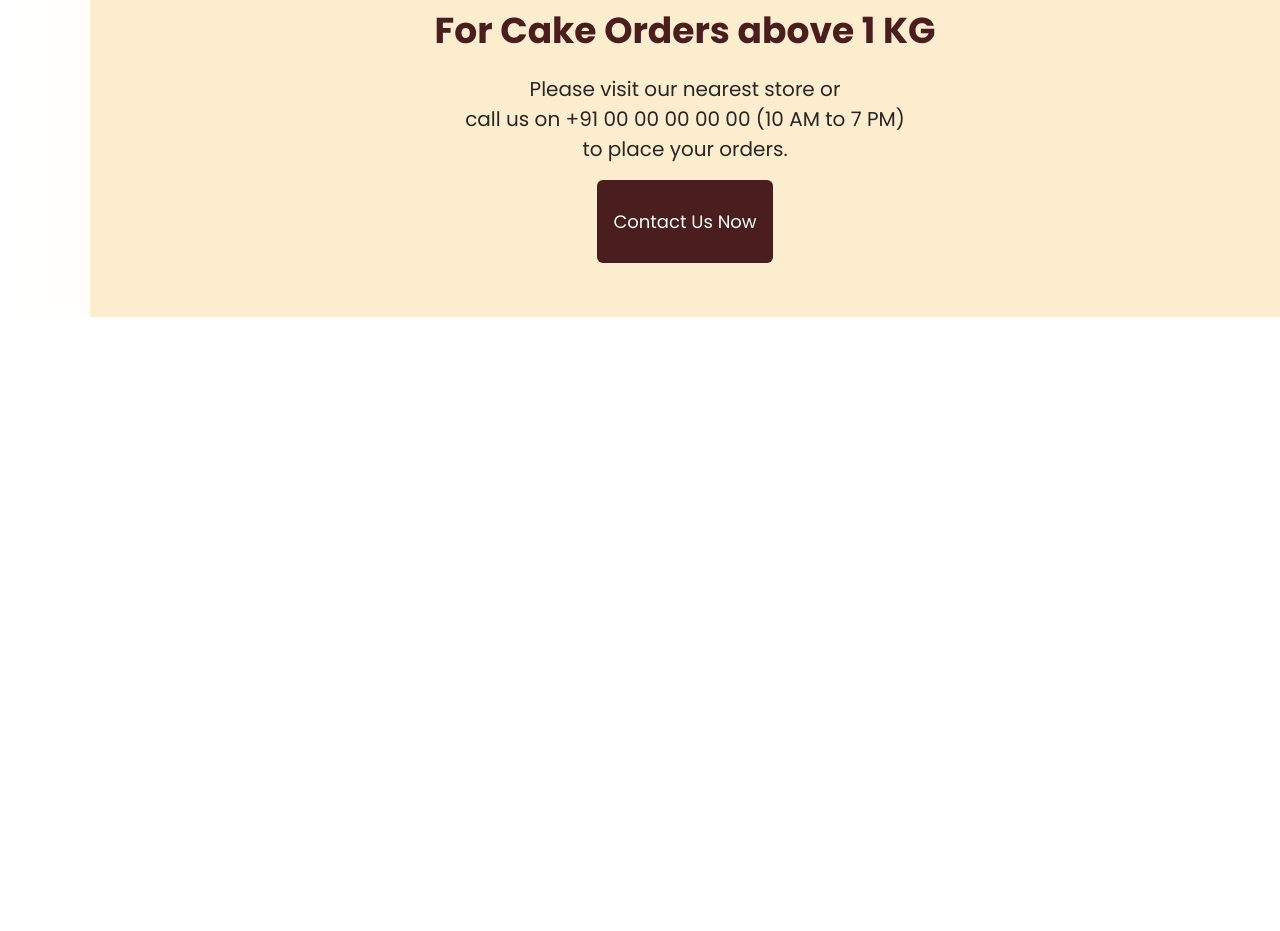
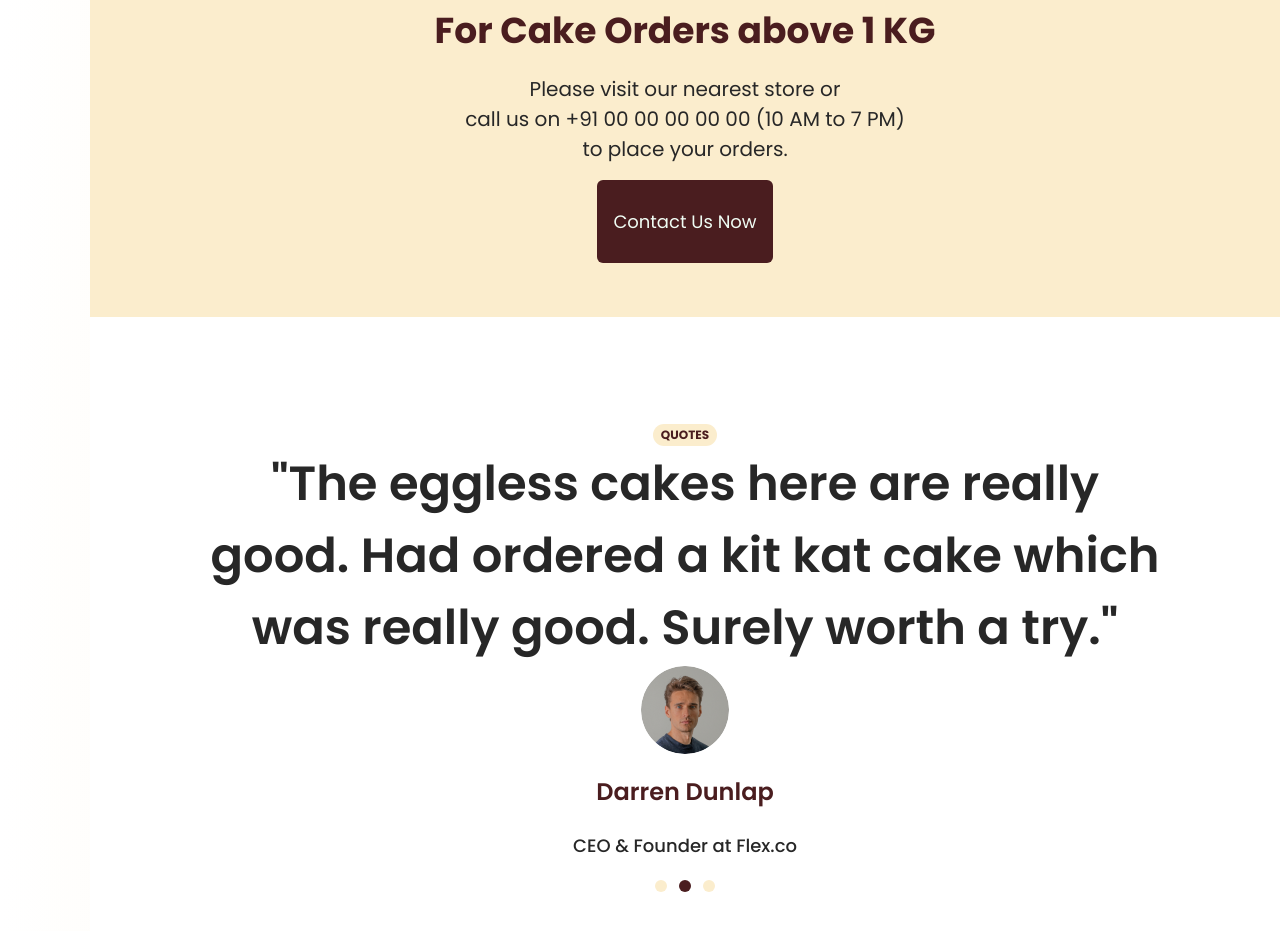
Before and after one commit to viniciusmarson/chocobrat-bakery-website, a plain HTML site: page index.html in a window 1280 px wide. Shown: the part 3273-4204 px from the top of the page. Before the commit the page ends 3590 px from the top, so only its background shows below. Drawn offline with Linux system fonts and the light colour scheme.

Commit message:
added the recomendations on index and styles

```diff
--- a/index.html
+++ b/index.html
@@ -354,6 +354,34 @@
 
         <section id="recomendations">
 
+    <div class="quotes-container">
+        <p class="quotes-text">QUOTES</p>
+    </div>
+
+
+    <div class="review-container">
+        <p class="review-text">
+            "The eggless cakes here are really good. Had ordered a kit kat cake which was really good. Surely worth a try."
+        </p>
+    </div>
+
+
+    <div class="image-container">
+        <img src="assets/Ellipse 1.png" alt="Darren Dunlap" class="reviewer-image">
+    </div>
+
+
+    <p class="reviewer-name">Darren Dunlap</p>
+
+
+    <p class="reviewer-title">CEO & Founder at Flex.co</p>
+
+
+    <div class="dots-container">
+        <div class="dot dot-light"></div>
+        <div class="dot dot-dark"></div>
+        <div class="dot dot-light"></div>
+    </div>
         </section>
     </main>
 
--- a/styles.css
+++ b/styles.css
@@ -301,7 +301,7 @@ nav > ul > li > a {
 }
 
 
-
+/* contact section */
 #contact {
     background-color: #FBEDCD;
     width: 100%;
@@ -344,3 +344,108 @@ nav > ul > li > a {
 .contact-button:hover {
     background-color: #3A1A1C;
 }
+
+
+#recomendations {
+    background-color: #FFFFFF;
+    width: 100%;
+    height: 682px;
+    display: flex;
+    flex-direction: column;
+    justify-content: center;
+    align-items: center;
+    gap: 20px;
+}
+
+/* first container (QUOTES) */
+.quotes-container {
+    width: 64px;
+    height: 22px;
+    background-color: #FBEDCD;
+    border-radius: 36px;
+    display: flex;
+    justify-content: center;
+    align-items: center;
+}
+
+.quotes-text {
+    color: #4A1D1F;
+    font-family: 'Poppins', sans-serif;
+    font-size: 12px;
+    font-weight: bold;
+}
+
+/* Second container (Review) */
+.review-container {
+    width: 977px;
+    height: 180px;
+    display: flex;
+    justify-content: center;
+    align-items: center;
+}
+
+.review-text {
+    font-size: 48px;
+    color: #272727;
+    font-family: 'Poppins', sans-serif;
+    font-weight: 600;
+    text-align: center;
+}
+
+/* image */
+.image-container {
+    width: 88px;
+    height: 88px;
+}
+
+.reviewer-image {
+    width: 88px;
+    height: 88px;
+    border-radius: 50%;
+    object-fit: cover;
+}
+
+/* name of the person */
+.reviewer-name {
+    width: 178px;
+    height: 38px;
+    font-family: 'Poppins', sans-serif;
+    font-size: 24px;
+    font-weight: 600;
+    color: #4A1D1F;
+    text-align: center;
+}
+
+/* title person */
+.reviewer-title {
+    width: 224px;
+    height: 28px;
+    font-family: 'Poppins', sans-serif;
+    font-size: 18px;
+    font-weight: 500;
+    color: #272727;
+    text-align: center;
+}
+
+/* Container with dots */
+.dots-container {
+    width: 60px;
+    height: 12px;
+    display: flex;
+    justify-content: space-between;
+    align-items: center;
+}
+
+.dot {
+    width: 12px;
+    height: 12px;
+    border-radius: 50%;
+}
+
+.dot-light {
+    background-color: #FBEDCD;
+}
+
+.dot-dark {
+    background-color: #4A1D1F;
+}
```
Also changed, not shown: assets/export-image-ceo.png (added).
